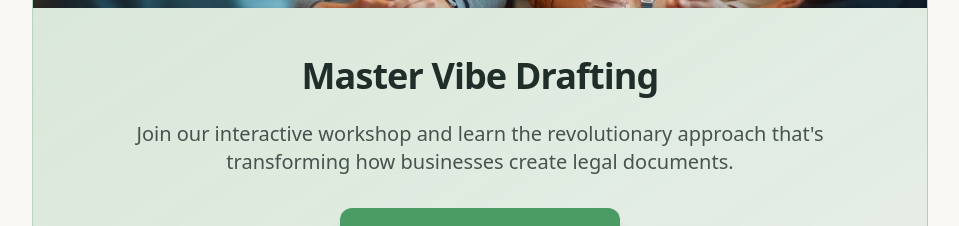
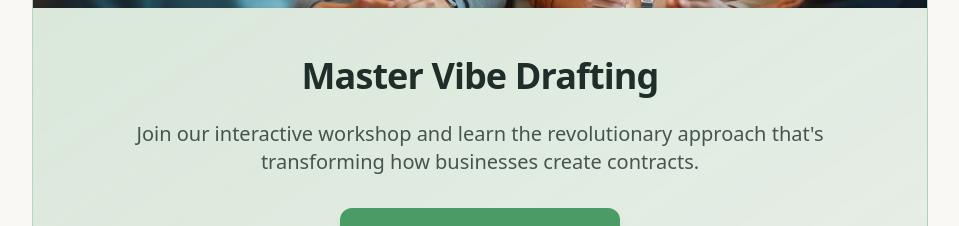
Before and after one commit to Lexhy-Cursor-1/lexhy-website-design, a React (Vite) app: page / in a window 1280 px wide. Shown: the part 2520-2746 px from the top of the page, without its empty margins (160-1119 px from the left). Built offline with nearby package versions, Linux system fonts and the light colour scheme; the HTML template or start-up script is replaced by a standard one.

Commit message:
Update chatbox text

```diff
--- a/src/components/Hero.tsx
+++ b/src/components/Hero.tsx
@@ -62,7 +62,7 @@ const Hero = () => {
                   Master Vibe Drafting
                 </h3>
                 <p className="text-xl text-foreground/80 mb-8 font-light">
-                  Join our interactive workshop and learn the revolutionary approach that's transforming how businesses create legal documents.
+                  Join our interactive workshop and learn the revolutionary approach that's transforming how businesses create contracts.
                 </p>
                 <a
                   href="https://luma.com/lexhyvibedraftintro1"
```
